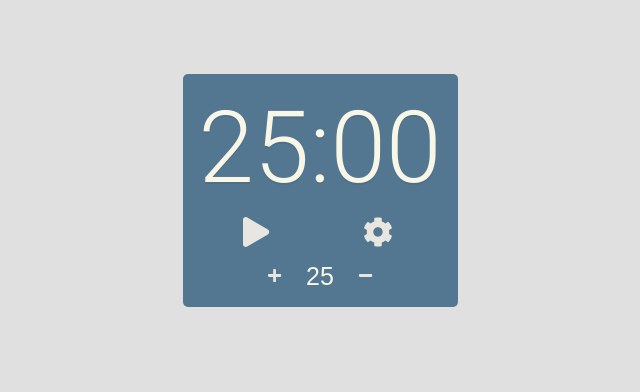
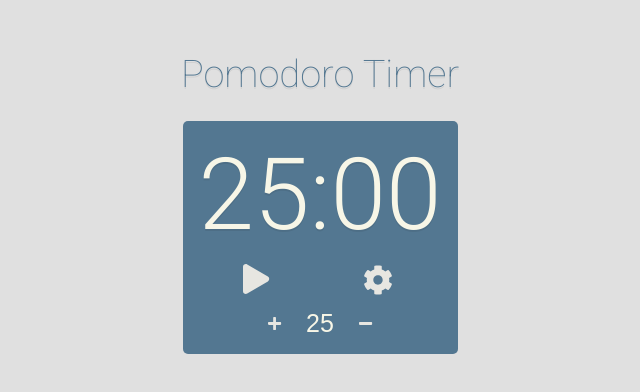
Before and after one commit to aressef/pomodoro, a website: page index.html in a window 1280 px wide. Shown: the part 210-602 px from the top of the page, without its empty margins (320-960 px from the left). Drawn offline with Linux system fonts and the light colour scheme.

Commit message:
Add title

```diff
--- a/index.html
+++ b/index.html
@@ -10,7 +10,7 @@
   <link rel="stylesheet" href="style.css">
 </head>
 <body>
-
+  <h1 class="title">Pomodoro Timer</h1>
   <div class="pomodoro-body">
     <p class="timer-display"></p>
     <div class="controls">
--- a/style.css
+++ b/style.css
@@ -1,4 +1,4 @@
-@import url('https://fonts.googleapis.com/css?family=Roboto:300,400,500');
+@import url('https://fonts.googleapis.com/css?family=Roboto:100,300,400,500');
 
 html, body {
   margin: 0;
@@ -14,6 +14,13 @@ body {
   align-items: center;
   background-color: rgb(224, 224, 224);
   font-family: 'Roboto', sans-serif;
+}
+
+.title {
+  font-size: 38px;
+  font-weight: 100;
+  color: #537791
+
 }
 
 .pomodoro-body {
```
